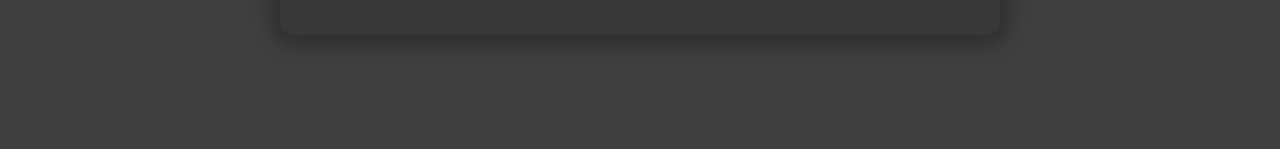
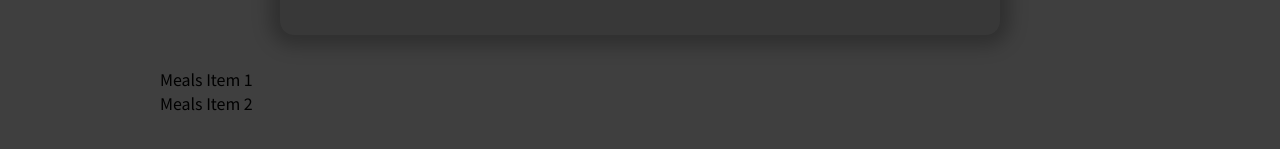
Before and after one commit to Marknjo/meals-app, a React (Vite) app: page / in a window 1280 px wide. Shown: the part 449-598 px from the top of the page. Built offline with nearby package versions, Linux system fonts and the light colour scheme.

Commit message:
Add meals items component to the UI

```diff
--- a/src/components/Meals/Meals.tsx
+++ b/src/components/Meals/Meals.tsx
@@ -1,3 +1,4 @@
+import MealsItems from './MealsItems';
 import MealsSummary from './MealsSummary';
 
 const Meals = () => {
@@ -7,6 +8,7 @@ const Meals = () => {
       <MealsSummary />
 
       {/* Meals Items */}
+      <MealsItems />
     </>
   );
 };
--- /dev/null
+++ b/src/components/Meals/MealsItems.module.css
@@ -0,0 +1,24 @@
+.meals {
+    max-width: 96rem;
+    width: 90%;
+    margin: 3.2rem auto;
+    animation: meals-appear 1s ease-out forwards;
+  }
+
+  .meals ul {
+    list-style: none;
+    margin: 0;
+    padding: 0;
+  }
+
+  @keyframes meals-appear {
+    from {
+      opacity: 0;
+      transform: translateY(4.8rem);
+    }
+
+    to {
+      opacity: 1;
+      transform: translateY(0);
+    }
+  }
--- /dev/null
+++ b/src/components/Meals/MealsItems.tsx
@@ -0,0 +1,14 @@
+import styles from './MealsItems.module.css';
+
+const MealsItems = () => {
+  return (
+    <div className={styles.meals}>
+      <ul>
+        <li>Meals Item 1</li>
+        <li>Meals Item 2</li>
+      </ul>
+    </div>
+  );
+};
+
+export default MealsItems;
```
